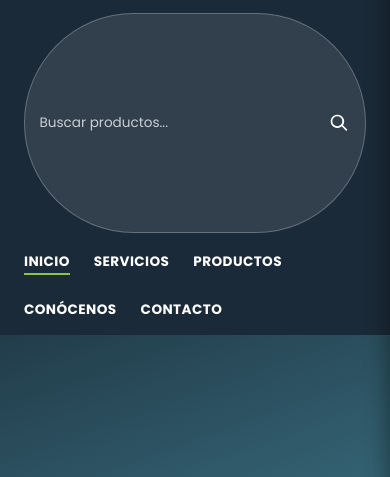
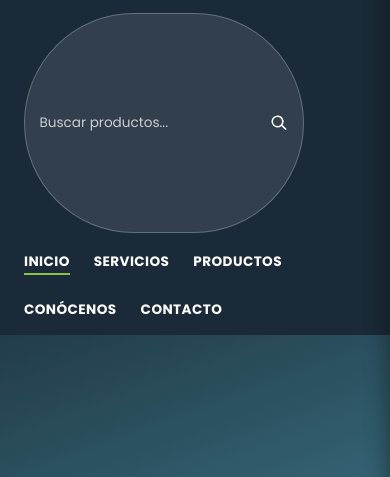
Before and after one commit to Ruwenk/tecnoshop, a plain HTML site: page index.html in a window 390 px wide. Shown: the part 43-520 px from the top of the page. Drawn offline with Linux system fonts and the light colour scheme.

```diff
--- a/css/responsive.css
+++ b/css/responsive.css
@@ -11,21 +11,6 @@
     align-items: flex-start;
   }
 
-  .nav__buscador {
-    width: 100%;
-    max-width: none;
-  }
-
-  .nav__buscador-btn {
-    width: 2.25rem;
-    height: 2.25rem;
-  }
-
-  .nav__buscador-btn svg {
-    width: 20px;
-    height: 20px;
-  }
-
   .contacto__layout {
     grid-template-columns: 1fr;
     text-align: center;
@@ -33,19 +18,6 @@
 
   .redes {
     align-items: center;
-  }
-}
-
-/* Móviles muy pequeños */
-@media (max-width: 380px) {
-  .nav__buscador-btn {
-    width: 2rem;
-    height: 2rem;
-  }
-
-  .nav__buscador-btn svg {
-    width: 18px;
-    height: 18px;
   }
 }
 
```
